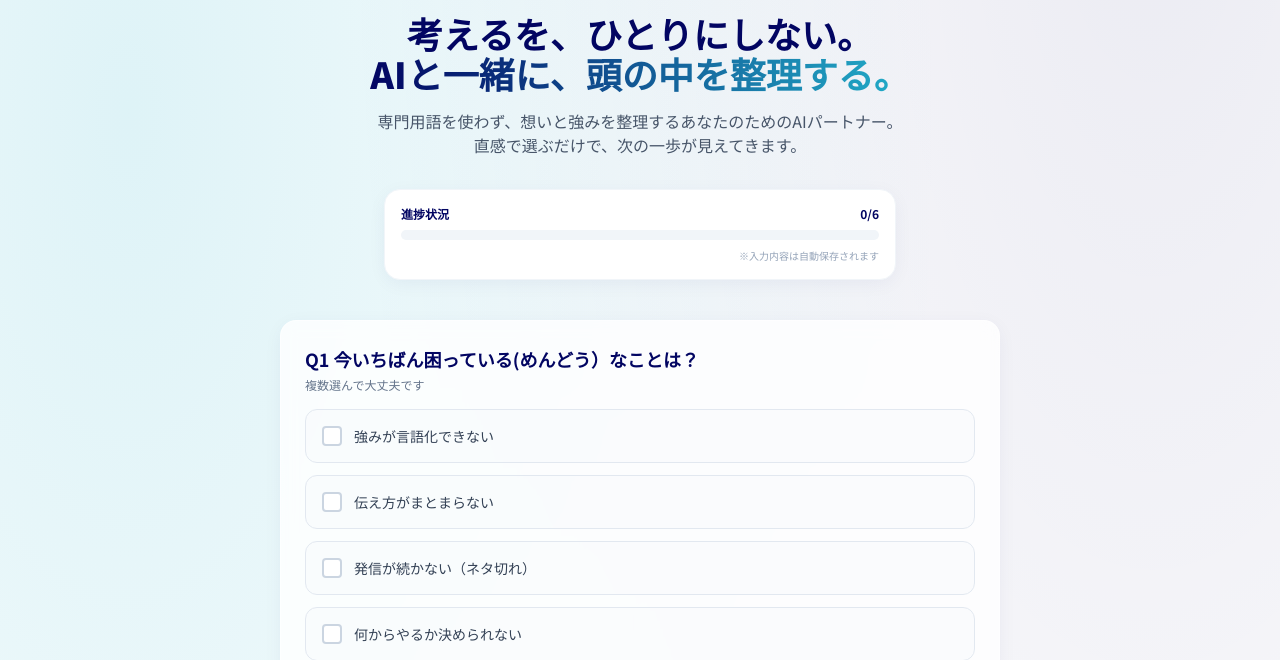
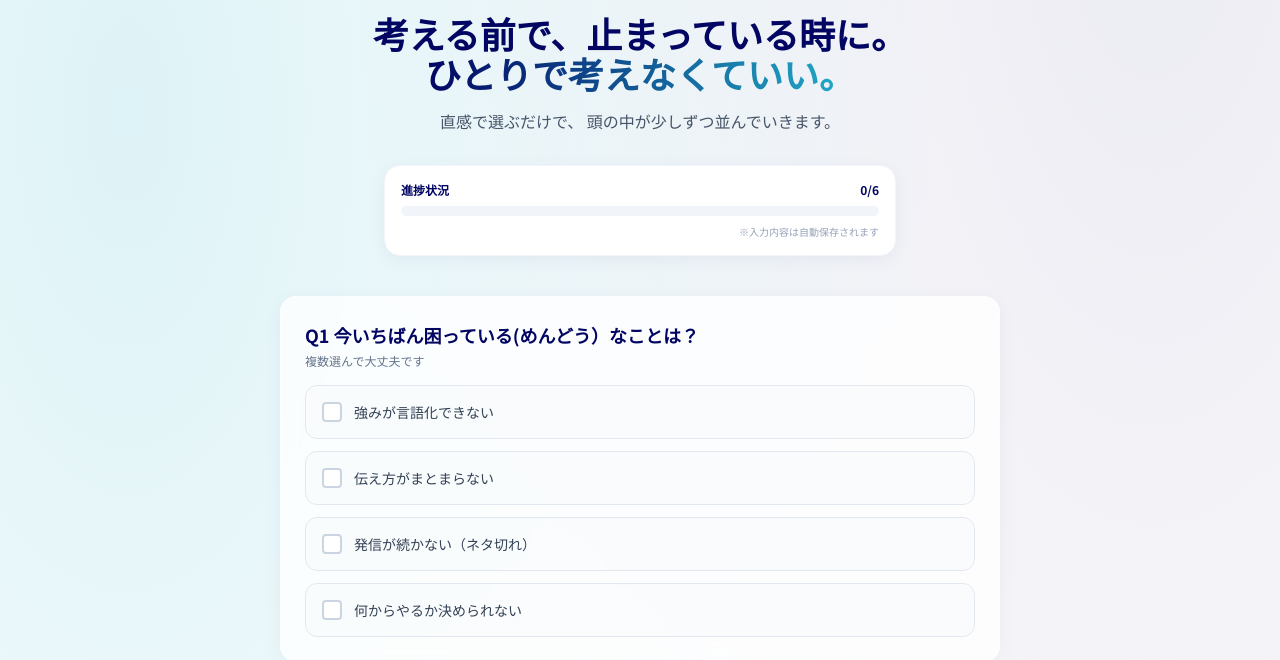
Before and after one commit to spc-jp/apl-kaihatsu, a plain HTML site: page index.html in a window 1280 px wide. Shown: the part 161-821 px from the top of the page. Drawn offline with nearby package versions, Linux system fonts and the light colour scheme.

Commit message:
Update index.html

```diff
--- a/index.html
+++ b/index.html
@@ -172,12 +172,12 @@
         30秒でOK｜複数選択OK
       </div>
       <h1 class="text-2xl md:text-4xl font-black text-brand-navy leading-tight mb-4">
-        考えるを、ひとりにしない。<br>
-        <span class="text-transparent bg-clip-text bg-gradient-to-r from-brand-navy to-brand-cyan">AIと一緒に、頭の中を整理する。</span>
+        考える前で、止まっている時に。<br>
+        <span class="text-transparent bg-clip-text bg-gradient-to-r from-brand-navy to-brand-cyan">ひとりで考えなくていい。</span>
       </h1>
       <p class="text-slate-600 text-sm md:text-base leading-relaxed mb-8">
-        専門用語を使わず、想いと強みを整理する<br class="md:hidden">あなたのためのAIパートナー。<br>
-        直感で選ぶだけで、次の一歩が見えてきます。
+        直感で選ぶだけで、<br class="md:hidden">
+        頭の中が少しずつ並んでいきます。
       </p>
 
       <!-- Progress Bar -->
```
